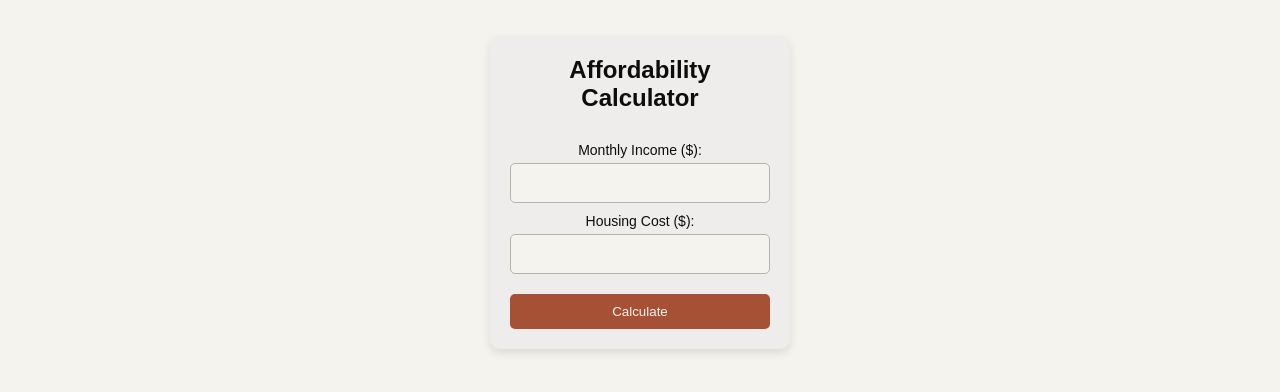
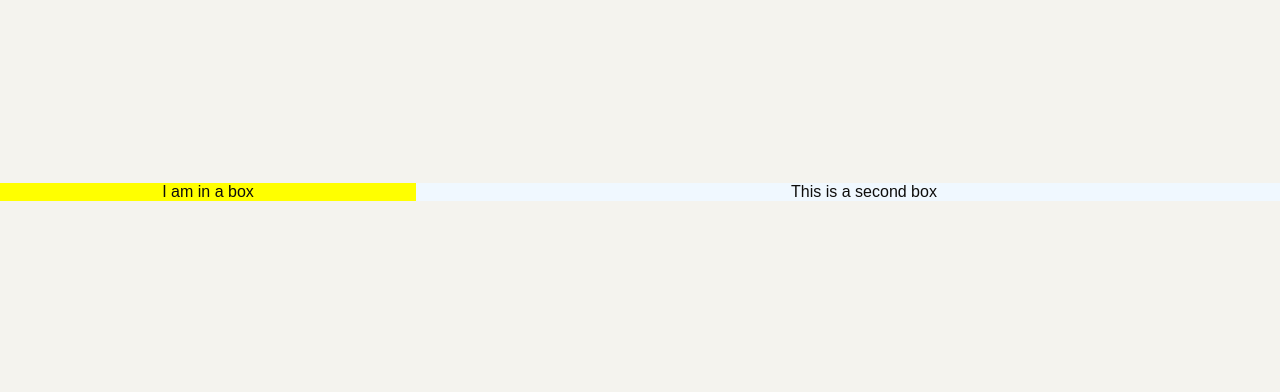
Before and after one commit to kjbrown-sandbox/can-i-get-a-house, a Next.js app: page / in a window 1280 px wide. Shown: the part 208-600 px from the top of the page. Built offline with nearby package versions, Linux system fonts and the light colour scheme.

Commit message:
Add flex spacing

```diff
--- a/src/app/page.module.css
+++ b/src/app/page.module.css
@@ -175,3 +175,30 @@ a.secondary {
 #result {
    margin-top: 20px;
 }
+
+.page {
+  flex: 1;
+  display: flex;
+  flex-direction: row;
+  gap: 32px;
+  background-color: aliceblue;
+
+  /* grid-row-start: 2; */
+}
+
+.leftPanel {
+  flex-direction: column;
+  display: flex;
+  flex: 1;
+  background-color: yellow;
+    align-items: center;
+  justify-content: center;
+}
+
+.rightPanel {
+  flex-direction: column;
+  display: flex;
+  flex: 2;
+    align-items: center;
+  justify-content: center;
+}
--- a/src/app/page.tsx
+++ b/src/app/page.tsx
@@ -99,83 +99,25 @@ import React, { useState } from "react";
 import styles from "./page.module.css";
 // import globals from "./globals.css";
 import "./globals.css";
-interface Affordability {
-   status: string;
-   color: string;
-   recommendedCost: string;
-}
+
 
 export const App: React.FC = () => {
-   const [income, setIncome] = useState<number | string>("");
-   const [housingCost, setHousingCost] = useState<number | string>("");
-   const [affordability, setAffordability] = useState<Affordability | null>(
-      null
-   );
+   return (
+      <div className={styles.page}>
 
-   const handleSubmit = (event: React.FormEvent) => {
-      event.preventDefault();
-      const incomeValue = parseFloat(income as string);
-      const housingCostValue = parseFloat(housingCost as string);
-      const recommendedCost = incomeValue * 0.3;
+      <div className={styles.leftPanel}>
+         <div>
+            I am in a box
+         </div>
+      </div>
+      <div className={styles.rightPanel}>
+         <div>
+         This is a second box
+         </div>
+         </div>
+      </div>
+   )
 
-      if (housingCostValue > recommendedCost) {
-         setAffordability({
-            status: "Above recommended limit",
-            color: "red",
-            recommendedCost: recommendedCost.toFixed(2),
-         });
-      } else {
-         setAffordability({
-            status: "Within recommended limit",
-            color: "green",
-            recommendedCost: recommendedCost.toFixed(2),
-         });
-      }
-   };
-
-   return (
-      // <div className="container dark-mode">
-      // <div>
-      // <div className="dark-mode">
-      // <div className={`dark-mode ${styles.container}`}>
-      <div className={styles.container}>
-         <h1>Affordability Calculator</h1>
-         <form onSubmit={handleSubmit}>
-            <label>Monthly Income ($):</label>
-            <input
-               type="number"
-               value={income}
-               onChange={(e) => setIncome(e.target.value)}
-               required
-            />
-
-            <label>Housing Cost ($):</label>
-            <input
-               type="number"
-               value={housingCost}
-               onChange={(e) => setHousingCost(e.target.value)}
-               required
-            />
-
-            <button type="submit">Calculate</button>
-         </form>
-
-         {affordability && (
-            <div id="result">
-               <p>
-                  Affordability Status:{" "}
-                  <span style={{ color: affordability.color }}>
-                     {affordability.status}
-                  </span>
-               </p>
-               <p>
-                  Recommended Housing Cost (30% Rule): $
-                  {affordability.recommendedCost}
-               </p>
-            </div>
-         )}
-      </div>
-   );
 };
 
 export default App;
```
